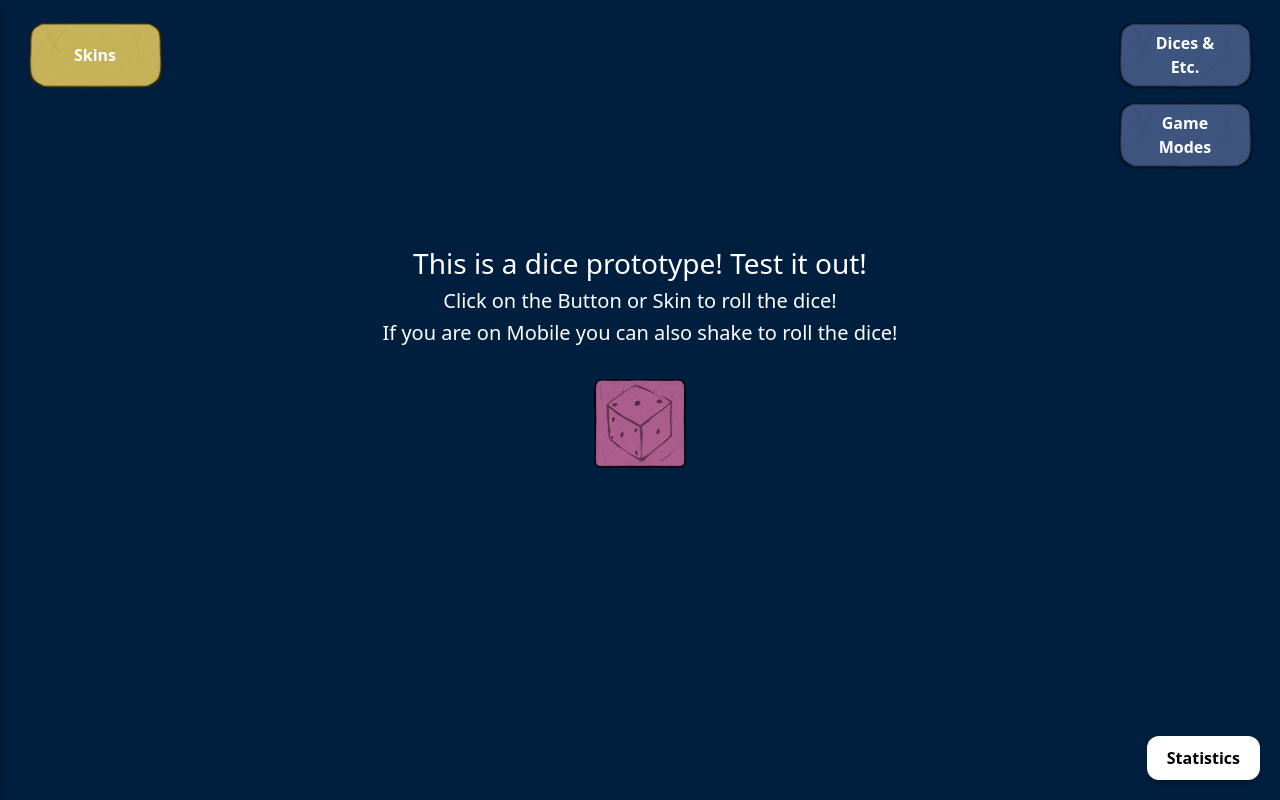
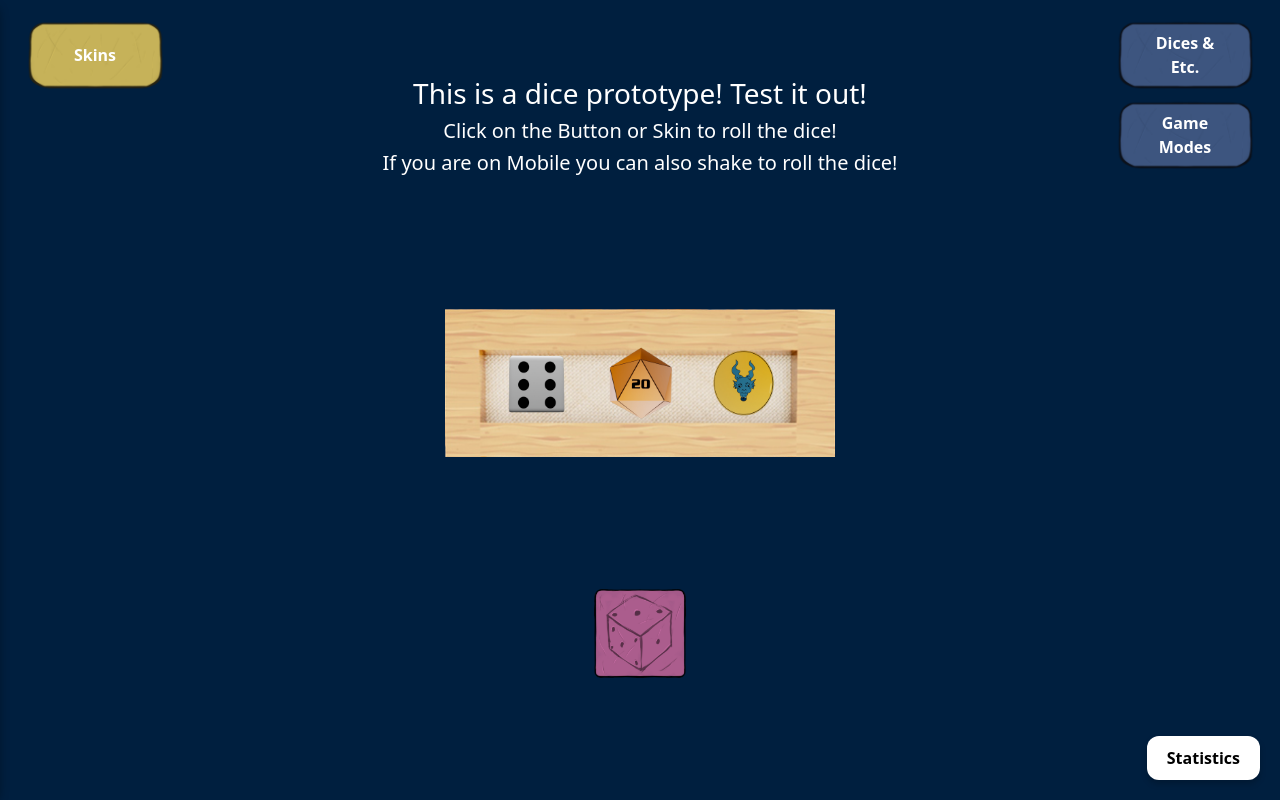
Before and after one commit to Ceazah-Ezz/protodiceroller, a React (Create React App) app: page / in a window 1280 px wide. Built offline with nearby package versions, Linux system fonts and the light colour scheme.

Commit message:
Dice Containers! (PART 1)
Dice containers and a dice selector added. Though theres still bugs like the gap between the containers

```diff
--- a/src/App.css
+++ b/src/App.css
@@ -14,7 +14,7 @@ body, html {
 }
 
 .image-container {
-  margin-top: 40px;
+  margin-top: 20px;
   display: flex;
   align-items: center;
   justify-content: center;
@@ -28,17 +28,61 @@ body, html {
 }
 
 .dice {
-  width: 100px;
+  width: 95px;
+  height: 90px;
+  cursor: pointer;
+  transition: transform 0.2s ease-in-out;
+}
+
+.dice:hover {
+  transform: scale(1.1); /* Scale up on hover */
+  filter: brightness(1.2); /* Brightness effect on hover */
+}
+
+.dice-container-top {
+  display: flex;
+  justify-content: center;
+  align-items: center;
+  gap: 20px;
+  padding: 5px;
+  background-image: url(./DiceImg/Dice_Container_top.png);
+  background-repeat: no-repeat;
+  background-size: contain;
+  background-position: center;
+  width: 390px;
+  height: 360px;
+}
+
+.dice-container-top img {
+  width: 85px;
+  height: 90px;
+  cursor: pointer;
+  transition: transform 0.2s ease-in-out, filter 0.2s ease-in-out;
+}
+
+.dice-container-top img:hover {
+  transform: scale(1.1);
+  filter: brightness(1.2);
 }
 
 .dice-container {
   display: flex;
   flex-wrap: wrap;
   justify-content: center;
-  gap: 10px;
-  max-width: 500px; /* Optional: Limits width for wrapping */
-  margin: 0 auto;
+  align-content: center;
+  width: 500px;
+  height: 500px;
+  padding: 80px;
+  background-image: url(./DiceImg/Dice_Container_body.png);
+  background-repeat: no-repeat;
+  background-position: center;
 }
+
+.dice-container .dice:hover {
+  transform: scale(0.95);
+  filter: brightness(0.8);
+}
+
 
 @keyframes bounceUp {
   0% { transform: translateY(0); }
@@ -282,15 +326,6 @@ body, html {
   filter: brightness(1.1);
 }
 
-.dice-container {
-  display: flex;
-  flex-wrap: wrap;
-  justify-content: center;
-  gap: 10px;
-  max-width: 500px; /* Optional: Limits width for wrapping */
-  margin: 0 auto;
-}
-
 .skin-options {
   display: flex;
   flex-direction: column;
--- a/src/App.js
+++ b/src/App.js
@@ -62,6 +62,10 @@ import CoinMid from "./DiceImg/CoinMid.png";
 import coinSFX from "./DiceImg/coinSFX.MP3";
 import takeCoin from "./DiceImg/takeCoin.MP3";
 import putCoin from "./DiceImg/putCoin.MP3";
+
+//Containers
+import ContainerSelector from "./DiceImg/Dice_Container_top.png";
+import DiceContainer from "./DiceImg/Dice_Container_body.png";
 
 function App() {
   const SkinImgs = [BakunawaRoller, BakunawaRollerG, BakunawaRollerR, CastleRoller, BakunawiJr];
@@ -153,7 +157,16 @@ function App() {
     setCoinCount(0);
   };
 
-
+  const handleRemoveDice = (index) => {
+    if (isRolling) return;
+    if (index < d6Count) {
+      handleD6CountChange(-1);
+    } else if (index < d6Count + d20Count) {
+      handleD20CountChange(-1);
+    } else {
+      handleCoinCountChange(-1);
+    }
+  };
 
    // Effect to update dice images immediately when their counts change
    useEffect(() => {
@@ -384,12 +397,6 @@ function App() {
       <h5 style={{ color: 'white' }}>Click on the Button or Skin to roll the dice!</h5>
       <h5 style={{ color: 'white' }}>If you are on Mobile you can also shake to roll the dice!</h5>
 
-      <div style={{ marginBottom: '20px' }}>
-        <button className="center-roll-btn" onClick={rollDice} disabled={isRolling}>
-          <img src={DiceButton} alt="DiceButton" style={{width: '100px', height: '100px'}}/>
-        </button>
-      </div>
-
       <div className={`image-container${isRolling ? ' rolling' : ''}`}>
         {showSkin && (
           <button className={`bakunawa-button${isRolling ? ' rolling active' : ''}`} onClick={rollDice} disabled={isRolling}>
@@ -397,15 +404,26 @@ function App() {
           </button>
         )}
 
+      <div className="dice-container-top" >
+        <img src={D6_six} alt="D6" onClick={() => handleD6CountChange(1)}/>
+        <img src={D20_20} alt="D20" onClick={() => handleD20CountChange(1)}/>
+        <img src={Coin1} alt="Coin" onClick={() => handleCoinCountChange(1)}/>
+      </div>
+
         {isDiceVisible && (
           <div>
-            <div className="dice-container">
+            <div className="dice-container" >
             {[...d6Images, ...d20Images, ...coinImages].map((img, index) => (
-              <img key={`all-${animationKey}-${index}`} src={img} alt="Roll Result" className="dice" />
+              <img key={`all-${animationKey}-${index}`} src={img} alt="Roll Result" className="dice" onClick={() => handleRemoveDice(index)} title="Click to remove" style={{ cursor: 'pointer' }} />
             ))}
             </div>
           </div>
         )}
+      <div style={{ marginBottom: '20px' }}>
+        <button className="center-roll-btn" onClick={rollDice} disabled={isRolling}>
+          <img src={DiceButton} alt="DiceButton" style={{width: '100px', height: '100px'}}/>
+        </button>
+      </div>
       </div>
       {alertMsg && (
         <AlertBox message={alertMsg} onClose={() => setAlertMsg('')} />
```
Also changed, not shown: src/DiceImg/Dice_Container_body.png (added), src/DiceImg/Dice_Container_top.png (added).
